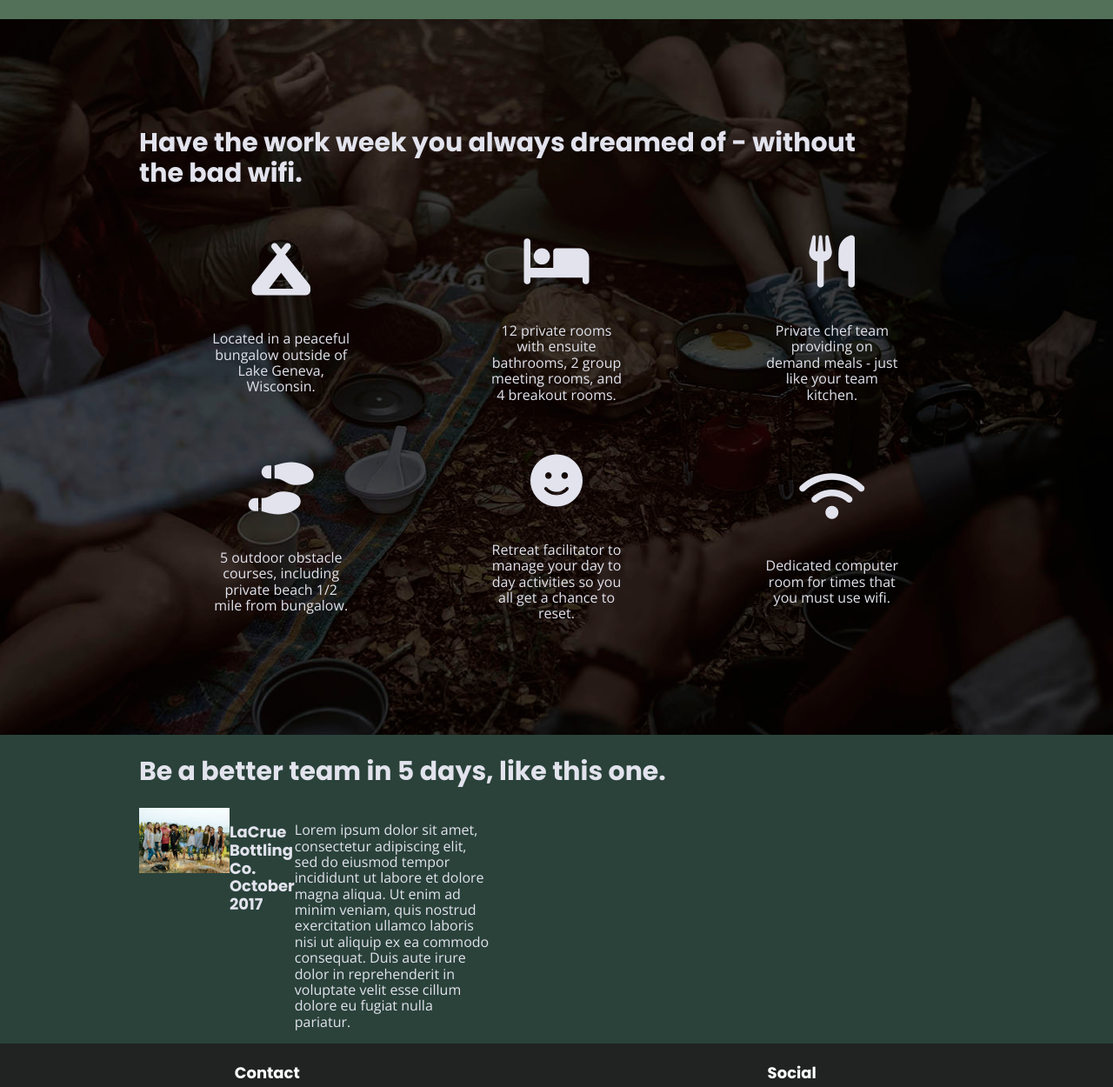
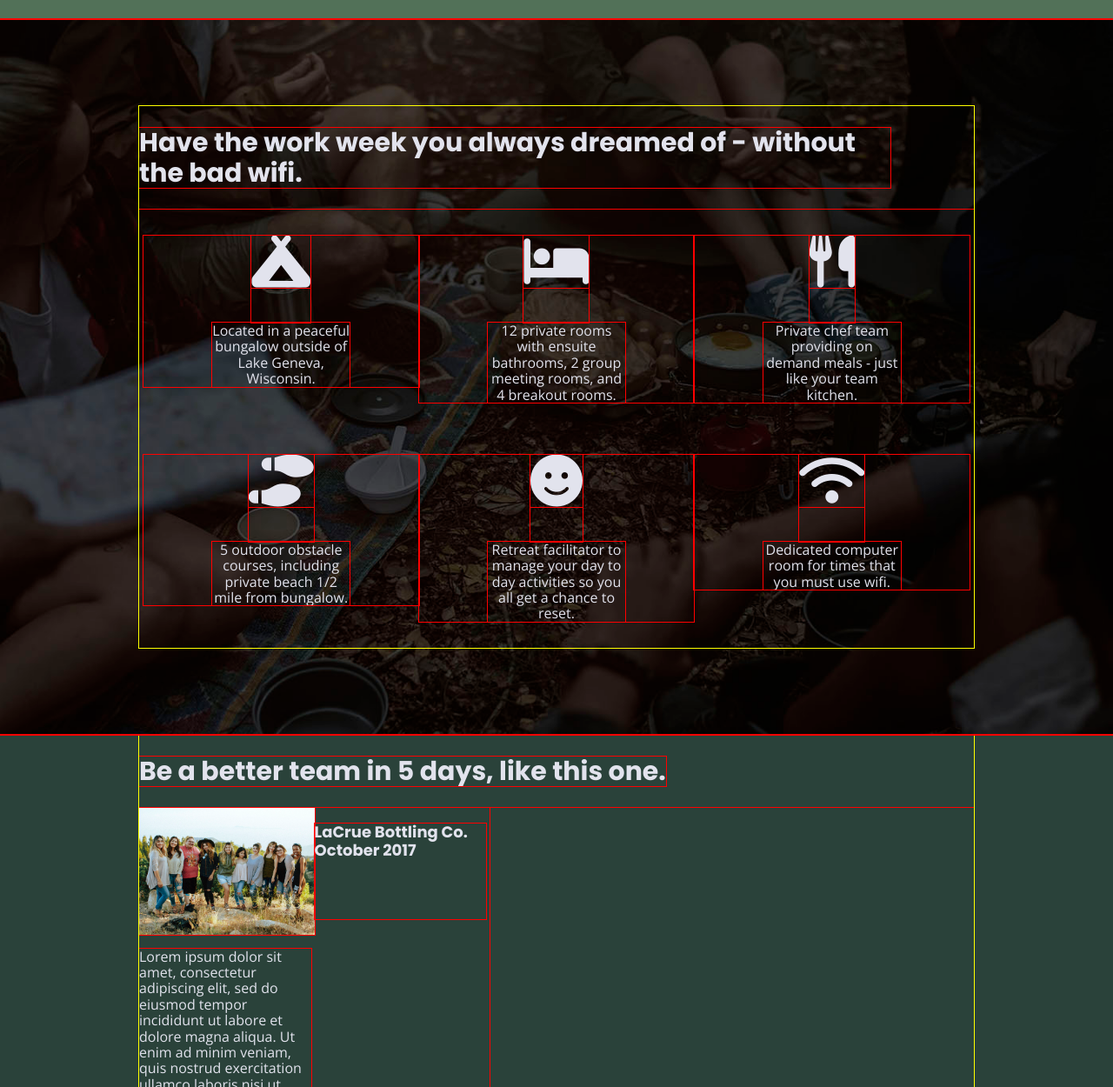
Before and after one commit to mahelkenn/unplugged, a website built with Parcel: page index.html in a window 1280 px wide. Shown: the part 1080-2330 px from the top of the page at 87% size. Built offline with nearby package versions, Linux system fonts and the light colour scheme.

Commit message:
Fixed h1 sizing

```diff
--- a/css/main.css
+++ b/css/main.css
@@ -86,11 +86,11 @@ textarea {
 /* ==========================================================================
    Author's custom styles
    ========================================================================== */
-/*
+
 * {
   outline: 1px solid red;
 }
-*/
+
 
 
 html {
@@ -155,7 +155,7 @@ header, footer {
 .content-wrapper {
   width: 90%;
   margin: 50px 0;
-  /*outline: 1px solid yellow; */
+  outline: 1px solid yellow;
 }
 
 /*------------ Base Header Styles ------------- */
@@ -508,6 +508,13 @@ input[type=button] {
 
 @media only screen and (min-width: 768px) {
   /* Tablet screen adjustments */
+
+  h1 {
+    margin: 0;
+    font-size: 2.5em;
+    width: 80%;
+  }
+
   .content-wrapper {
     max-width: 640px;
     margin: 100px 0;
@@ -553,6 +560,10 @@ input[type=button] {
     width: 40%;
   }
 
+  .features .features-items {
+    align-items: flex-start;
+  }
+
   .features .features-item-description {
     width: 50%;
   }
@@ -569,9 +580,22 @@ input[type=button] {
     display: flex;
     justify-content: space-between;
   }
-/*  -----------------------------------------SOMETHING NEEDS FIXED HERE ----------------- */
+
   .reviews article div {
     display: flex;
+    flex-flow: row wrap;
+    width: 100%;
+  }
+
+  .reviews article div figure {
+    width: 50%;
+  }
+
+  .reviews article div h3 {
+    width: 49%;
+  }
+
+  .reviews article div p {
     width: 49%;
   }
 
```
